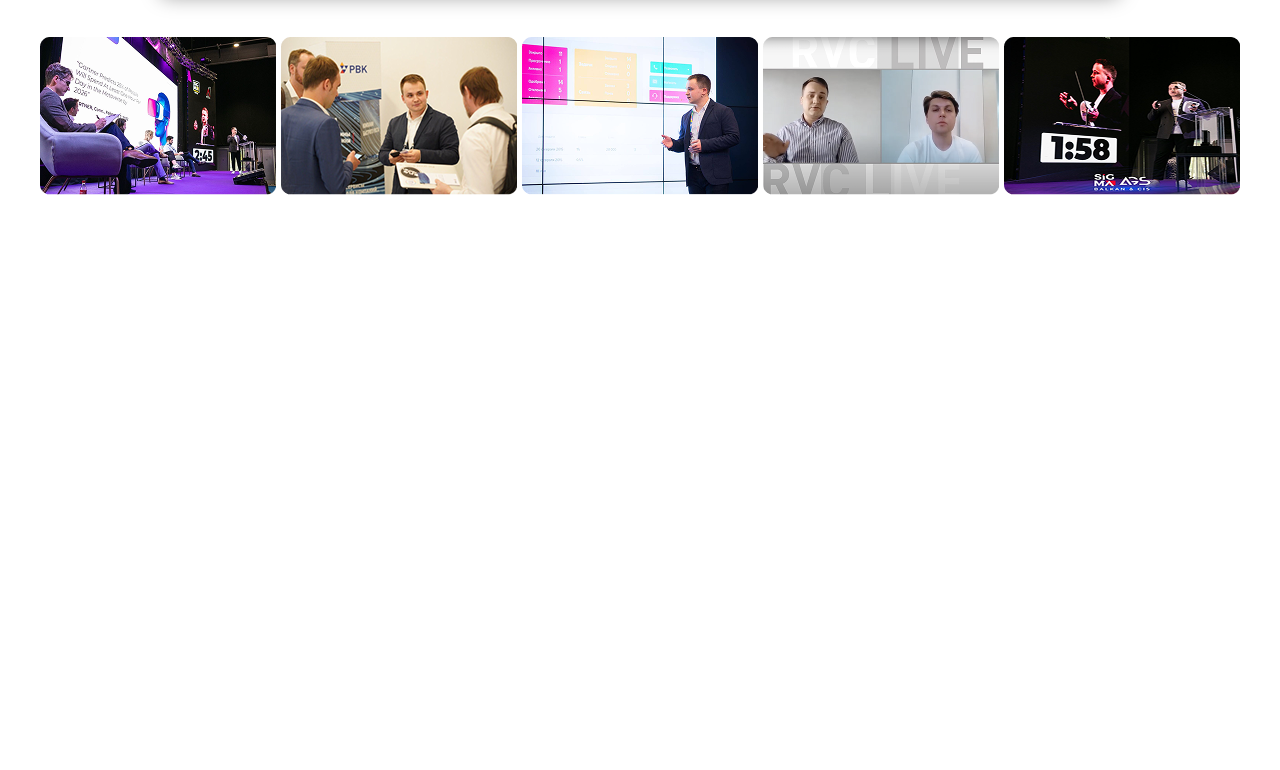
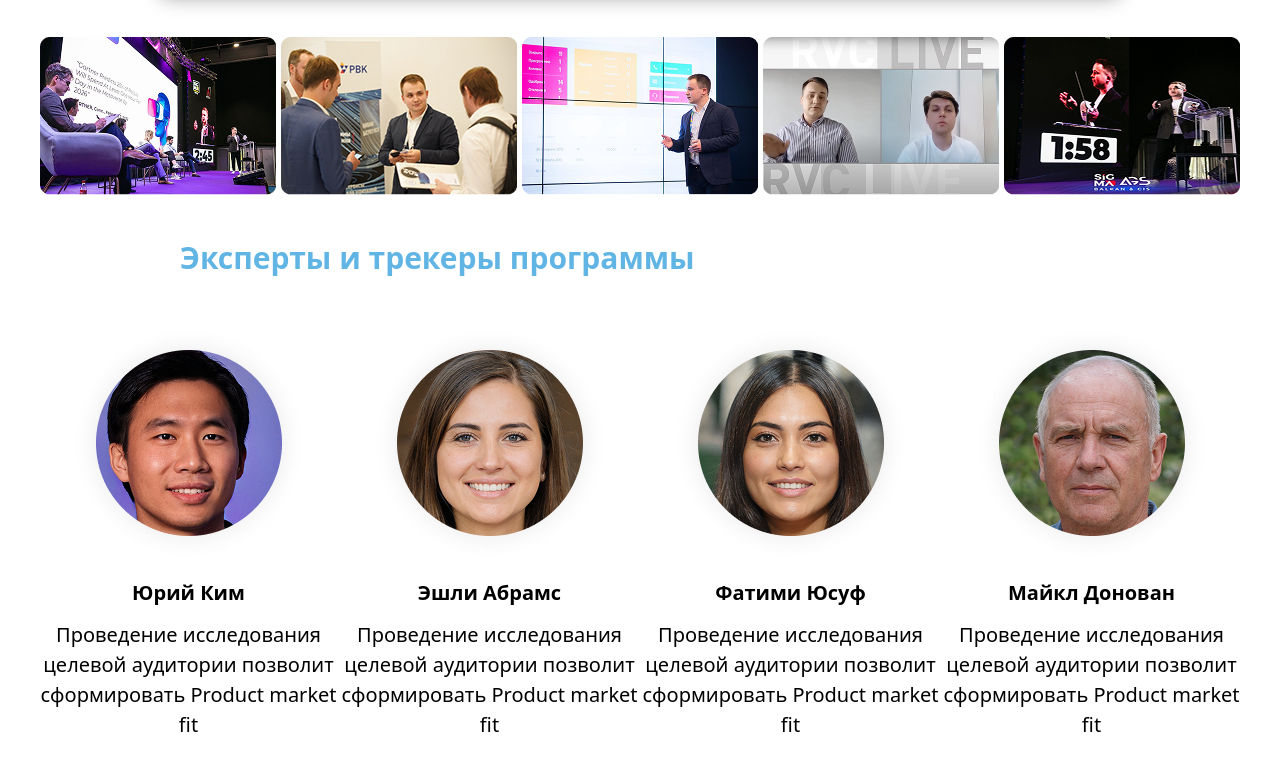
Before and after one commit to muhammadzoirov40-crypto/exem-2x, a website: page index.html in a window 1280 px wide. Shown: the part 6743-7513 px from the top of the page. Before the commit the page ends 6978 px from the top, so only its background shows below. Drawn offline with Linux system fonts and the light colour scheme.

Commit message:
Эксперты и трекеры программы

```diff
--- a/index.html
+++ b/index.html
@@ -540,7 +540,29 @@
             <img src="./img/Снимок экрана 2022-09-02 в 1.56 1.png" alt="" class="">
             <img src="./img/IMG_6198 2.png" alt="" class="">
         </div>
-
+        <h1 class="text-[#61b5e4] text-[30px] mt-10 font-bold lg:px-30 mb-5 ml-5 text-center lg:text-start">Эксперты и трекеры программы</h1>
+     <section class="flex  overflow-auto gap-1 my-10">
+        <div class="text-center">
+            <img src="./img/Ellipse 545.png" alt="" class="mx-auto">
+            <h1 class="text-[10px] sm:text-[20px] sm:my-3 font-semibold">Юрий Ким</h1>
+            <p class="text-[10px] sm:text-[20px]">Проведение исследования целевой аудитории позволит сформировать Product market fit</p>
+        </div>
+        <div class="text-center">
+            <img src="./img/Ellipse 546.png" alt="" class="mx-auto">
+            <h1 class="text-[10px] sm:text-[20px] sm:my-3 font-semibold">Эшли Абрамс</h1>
+            <p class="text-[10px] sm:text-[20px]">Проведение исследования целевой аудитории позволит сформировать Product market fit</p>
+        </div>
+        <div class="text-center">
+            <img src="./img/Ellipse 548.png" alt="" class="mx-auto">
+            <h1 class="text-[10px] sm:text-[20px] sm:my-3 font-semibold">Фатими Юсуф </h1>
+            <p class="text-[10px] sm:text-[20px]">Проведение исследования целевой аудитории позволит сформировать Product market fit</p>
+        </div>
+        <div class="text-center">
+            <img src="./img/Ellipse 544.png" alt="" class="mx-auto">
+            <h1 class="text-[10px] sm:text-[20px] sm:my-3 font-semibold ">Майкл Донован </h1>
+            <p class="text-[10px] sm:text-[20px]">Проведение исследования целевой аудитории позволит сформировать Product market fit</p>
+        </div>
+     </section>
 
     </section>
 
```
Also changed, not shown: img/Ellipse 544.png (added), img/Ellipse 545.png (added), img/Ellipse 546.png (added), img/Ellipse 548.png (added), src/output.css.
